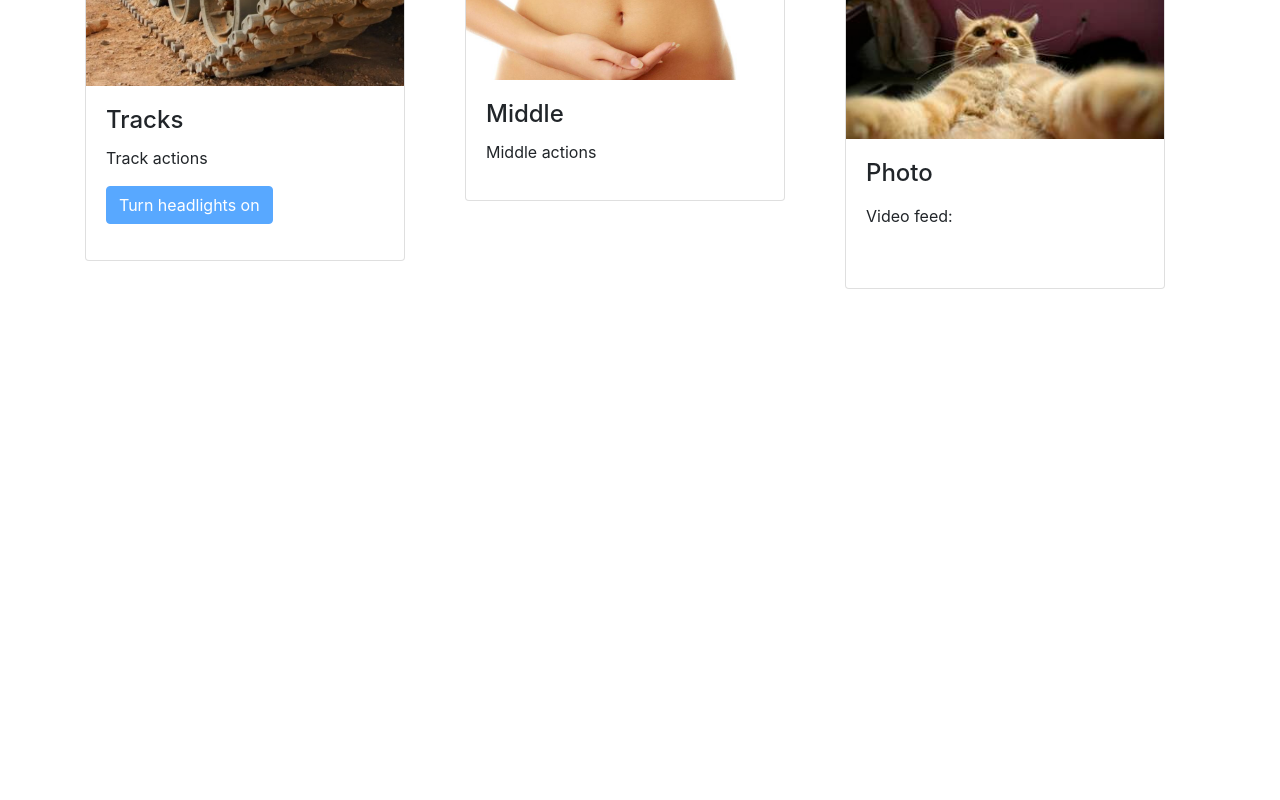
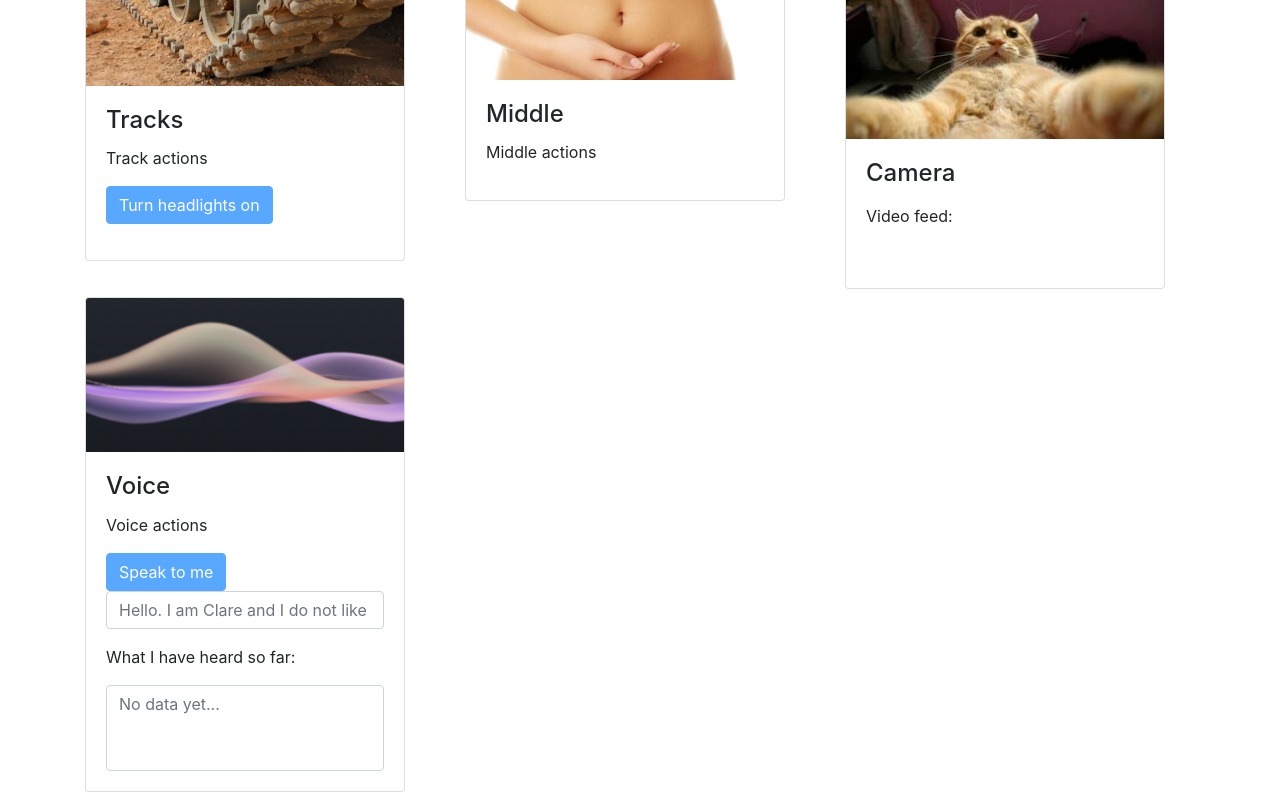
Before and after one commit to dgorissen/arduino, a Vue app in the folder clare/brain/client/: page / in a window 1280 px wide. Shown: the part 203-1003 px from the top of the page. Before the commit the page ends 800 px from the top, so only its background shows below. Built offline with nearby package versions, Linux system fonts and the light colour scheme; no server answers.

Commit message:
First wiring up of TTS and STT with web ui, not tested

```diff
--- a/clare/brain/client/src/components/Cards.vue
+++ b/clare/brain/client/src/components/Cards.vue
@@ -54,7 +54,7 @@
 
       <b-col l="4">
         <b-card
-            title="Photo"
+            title="Camera"
             img-src="../assets/img/selfie.png"
             img-alt="Image"
             img-top
@@ -62,7 +62,7 @@
             style="max-width: 20rem"
             class="mb-2"
           >
-          <!--b-card-text>Photo actions</b-card-text>
+          <!--b-card-text>Camera actions</b-card-text>
           <p />
           <b-button
             :disabled="!photo_ready"
@@ -81,7 +81,39 @@
           <b-img id="vid-feed" src rounded fluid alt=""></b-img>
         </b-card>
       </b-col>
-
+    </b-row>
+    <b-row>
+      <b-col l="4">
+        <b-card
+            title="Voice"
+            img-src="../assets/img/voice.png"
+            img-alt="Image"
+            img-top
+            tag="article"
+            style="max-width: 20rem"
+            class="mb-2"
+          >
+          <b-card-text>Voice actions</b-card-text>
+          <p />
+          <b-button
+            :disabled="!voice_ready"
+            v-on:click="speak()"
+            variant="primary"
+            >Speak to me</b-button
+          >
+          <b-form-input v-model="tts_input" placeholder="Hello. I am Clare and I do not like aubergines"></b-form-input>
+          <p />
+          What I have heard so far:
+          <p />
+          <b-form-textarea
+            id="textarea"
+            v-model="stt_output"
+            placeholder="No data yet..."
+            rows="3"
+            max-rows="6"
+          ></b-form-textarea>
+        </b-card>
+      </b-col>
     </b-row>
   </b-container>
 </template>
@@ -93,6 +125,7 @@ var api = process.env.VUE_APP_API_LOCATION;
 // EventSources
 var tracksStateStream = null;
 var middleStateStream = null;
+var sttStream = null;
 //var headStateStream = null;
 
 function setupEventSource(src, name, handler) {
@@ -121,6 +154,7 @@ function setupEventSource(src, name, handler) {
 function closeEventSources() {
   if (tracksStateStream != null) tracksStateStream.close();
   if (middleStateStream != null) middleStateStream.close();
+  if (sttStream != null) sttStream.close();
   //if (headStateStream != null) headStateStream.close();
 }
 
@@ -134,6 +168,8 @@ export default {
       head_state: {},
       photo_ready: true,
       photo_src: "",
+      tts_input: "",
+      stt_output: "",
     };
   },
   watch: {
@@ -186,12 +222,27 @@ export default {
           console.log(err);
         });
     },
+    speak: function () {
+      this.voice_ready = false;
+      const params = new URLSearchParams([['tts', this.tts_input]]);
+      axios
+        .get(api + "/voice/speak", {params})
+        .then((res) => {
+          this.voice_ready = true;
+        })
+        .catch((err) => {
+          console.log(err);
+        });
+    },
     connectToStreams: function(){
       tracksStateStream = new EventSource(api + "/tracks/stream");
       setupEventSource(tracksStateStream, "tracks", (data) => this.track_state = data);
 
       middleStateStream = new EventSource(api + "/middle/stream");
       setupEventSource(middleStateStream, "middle", (data) => this.middle_state = data);
+
+      sttStream = new EventSource(api + "/voice/stream");
+      setupEventSource(sttStream, "stt", (data) => this.tts_output.concat(data + "\n"));
 
       // headStateStream = new EventSource(api + "/head/stream");
       // setupEventSource(headStateStream, "head", (data) => this.head_state = data);
```
Also changed, not shown: clare/brain/client/src/assets/img/voice.png (added), 1 other file (tests, documents, lock files or other folders).
